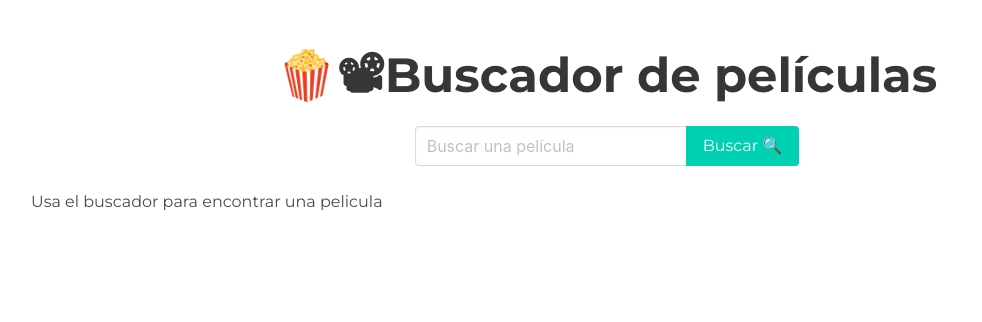
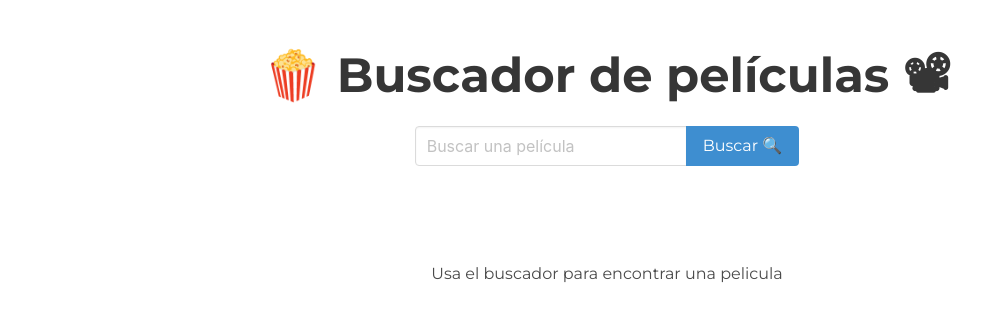
Before and after one commit to icao/curso-react, a React (Create React App) app in the folder 30-----proyecto-----buscador-de-peliculas/: page / in a window 1280 px wide. Shown: the top 322 px of the page, without its empty margins (33-1015 px from the left). Built offline with nearby package versions, Linux system fonts and the light colour scheme.

Commit message:
mejoras en los estilos e interfaz

```diff
--- a/30-----proyecto-----buscador-de-peliculas/src/App.css
+++ b/30-----proyecto-----buscador-de-peliculas/src/App.css
@@ -10,7 +10,8 @@
 }
 
 html {
-  /* background-color: #1d1d27 !important; */
+  /* background-color: #14181b !important; */
+  /* background-color: rgb(28, 28, 38) !important; */
 }
 
 .text-center {
@@ -23,6 +24,7 @@ html {
 }
 
 .card {
+  /* border: 1px solid transparent; */
   border-radius: 15px;
   overflow: hidden;
 }
@@ -31,6 +33,7 @@ html {
   width: 100%;
   height: 450px;
   overflow: hidden;
+  border: 2ps solid rgb(28, 28, 38);
 }
 
 .card-image-background {
@@ -42,18 +45,23 @@ html {
   background-size: cover;
   background-color: rgb(216, 216, 216);
   position: relative;
-  border: 5px solid black;
+  overflow: hidden;
+  border-radius: 15px;
+
 }
 
 .card-image-layer{
   position: absolute;
   width: inherit;
   height: inherit;
-  background-color: rgba(76, 76, 83, 0.301);
+  /* background-color: rgba(20, 24, 27, 0.5); */
+  background-color: rgba(34, 34, 39, 0.7);
   top: 0;
   display: flex;
   justify-content: center;
   align-items: center;
+  overflow: hidden;
+
 }
 
 .sub-image {
--- a/30-----proyecto-----buscador-de-peliculas/src/App.js
+++ b/30-----proyecto-----buscador-de-peliculas/src/App.js
@@ -25,13 +25,13 @@ class App extends Component {
   showResults = () => {
     return this.state.movies.length === 0 ? (
       <span>
-        <p>
+        <p className="has-text-centered">
           Lo sentimos, no se encontraron resultados{" "}
           <span role="img" aria-label="emoji">
             😔
           </span>
         </p>
-        <p>
+        <p className="has-text-centered">
           Intenta con otra busqueda{" "}
           <span role="img" aria-label="emoji">
             😊
@@ -45,15 +45,19 @@ class App extends Component {
 
   render() {
     return (
-      <main className="section">
+      <main>
+        <section className="section">
           <div className="container">
             <div className="columns">
               <div className="column is-full">
                 <Title>
                   <span role="img" aria-label="jsx-a11y/aria-proptypes">
-                  🍿📽
+                    🍿
+                  </span>{" "}
+                  Buscador de películas{" "}
+                  <span role="img" aria-label="jsx-a11y/aria-proptypes">
+                    📽
                   </span>
-                Buscador de películas
                 </Title>
               </div>
             </div>
@@ -62,16 +66,23 @@ class App extends Component {
                 <Search search={this.searchMovie} />
               </div>
             </div>
-          {/* meter en una funcion evaluando results */}
+          </div>
+        </section>
+        <section className="section">
+          <div className="container">
             <div className="columns">
               <div className="column is-full">
-              {this.state.usedSearch ?
-                this.showResults() :
-                <p>Usa el buscador para encontrar una pelicula</p>
-              }
+                {this.state.usedSearch ? (
+                  this.showResults()
+                ) : (
+                  <p className="has-text-centered">
+                    Usa el buscador para encontrar una pelicula
+                  </p>
+                )}
               </div>
             </div>
           </div>
+        </section>
       </main>
     );
   }
--- a/30-----proyecto-----buscador-de-peliculas/src/components/ListMovies.js
+++ b/30-----proyecto-----buscador-de-peliculas/src/components/ListMovies.js
@@ -9,7 +9,7 @@ export const ListMovies = ({ movies }) => {
         return (
           <div
             key={movie.imdbID}
-            className="column is-one-quarter-widescreen is-one-third-desktop is-half-tablet is-full-mobile"
+            className="column is-one-fifth-fullhd is-one-quarter-widescreen  is-one-third-desktop is-half-tablet is-full-mobile"
           >
             <Movie
               title={movie.Title}
--- a/30-----proyecto-----buscador-de-peliculas/src/components/Movie.js
+++ b/30-----proyecto-----buscador-de-peliculas/src/components/Movie.js
@@ -1,9 +1,6 @@
 import React from "react";
-import { usePalette } from "react-palette";
 
 export const Movie = ({ title, poster, type, year }) => {
-  const { data, loading, error } = usePalette(poster);
-
   return (
     <div className="card">
       <div className="card-image">
@@ -18,31 +15,11 @@ export const Movie = ({ title, poster, type, year }) => {
         </div>
       </div>
       <div className="card-content">
-        <div className="media">
-          <div className="media-content">
-            <h2 className="title is-4">{title}</h2>
-            <p className="subtitle is-6">
-              {type} - {year}
-            </p>
-            {/* <p style={{ backgroundColor: data.darkMuted }}>
-              Text with the darkMuted color
-            </p>
-            <p style={{ backgroundColor: data.darkVibrant }}>
-              Text with the darkVibrant color
-            </p>
-            <p style={{ backgroundColor: data.lightMuted }}>
-              Text with the lightMuted color
-            </p>
-            <p style={{ backgroundColor: data.lightVibrant }}>
-              Text with the lightVibrant color
-            </p>
-            <p style={{ backgroundColor: data.muted }}>
-              Text with the muted color
-            </p>
-            <p style={{ backgroundColor: data.vibrant }}>
-              Text with the vibrant color
-            </p> */}
-          </div>
+        <div className="content is-small">
+          <h2 className="title">{title}</h2>
+          <p className="subtitle">
+            {type} - {year}
+          </p>
         </div>
       </div>
     </div>
--- a/30-----proyecto-----buscador-de-peliculas/src/components/Search.js
+++ b/30-----proyecto-----buscador-de-peliculas/src/components/Search.js
@@ -33,7 +33,7 @@ export class Search extends Component {
             />
           </div>
           <div className="control">
-            <button className="button is-primary">
+            <button className="button is-info">
               <span>
                 Buscar{" "}
                 <span role="img" aria-label="emoji">
```
Lines whose indentation alone changed are shown as unchanged.
